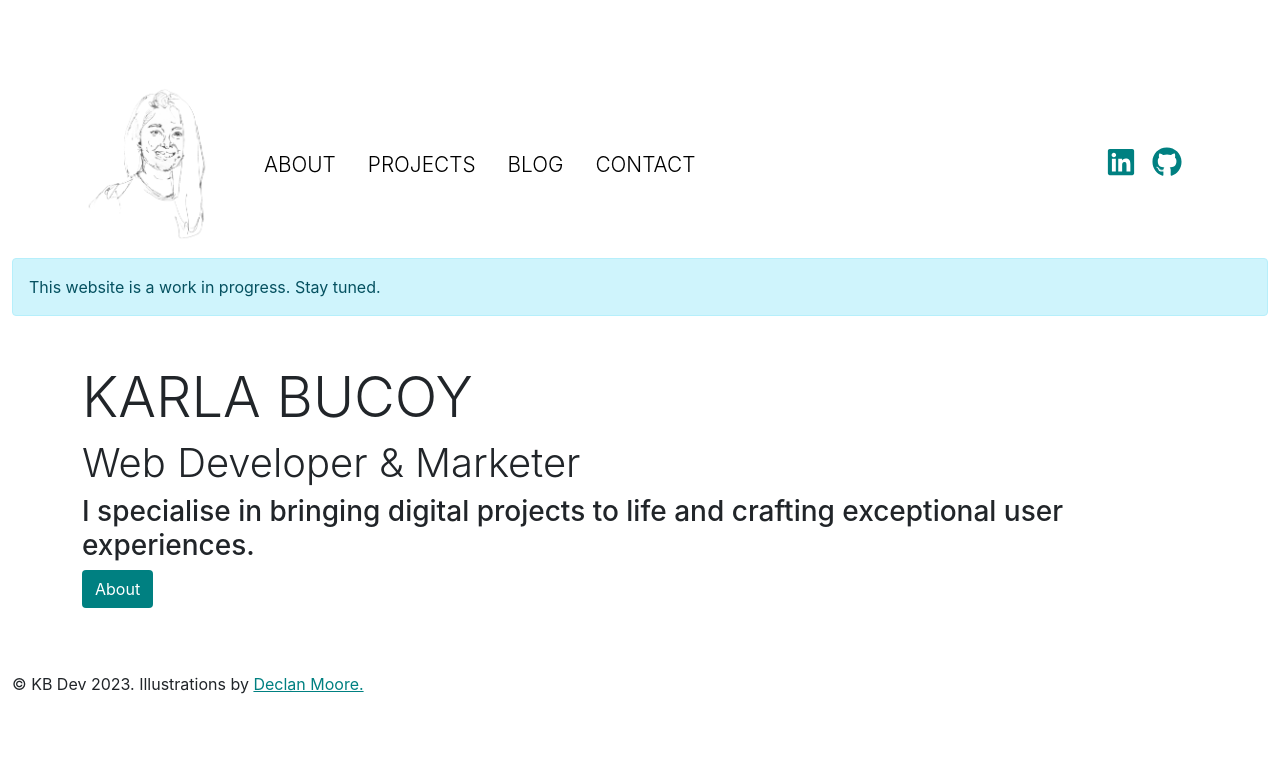
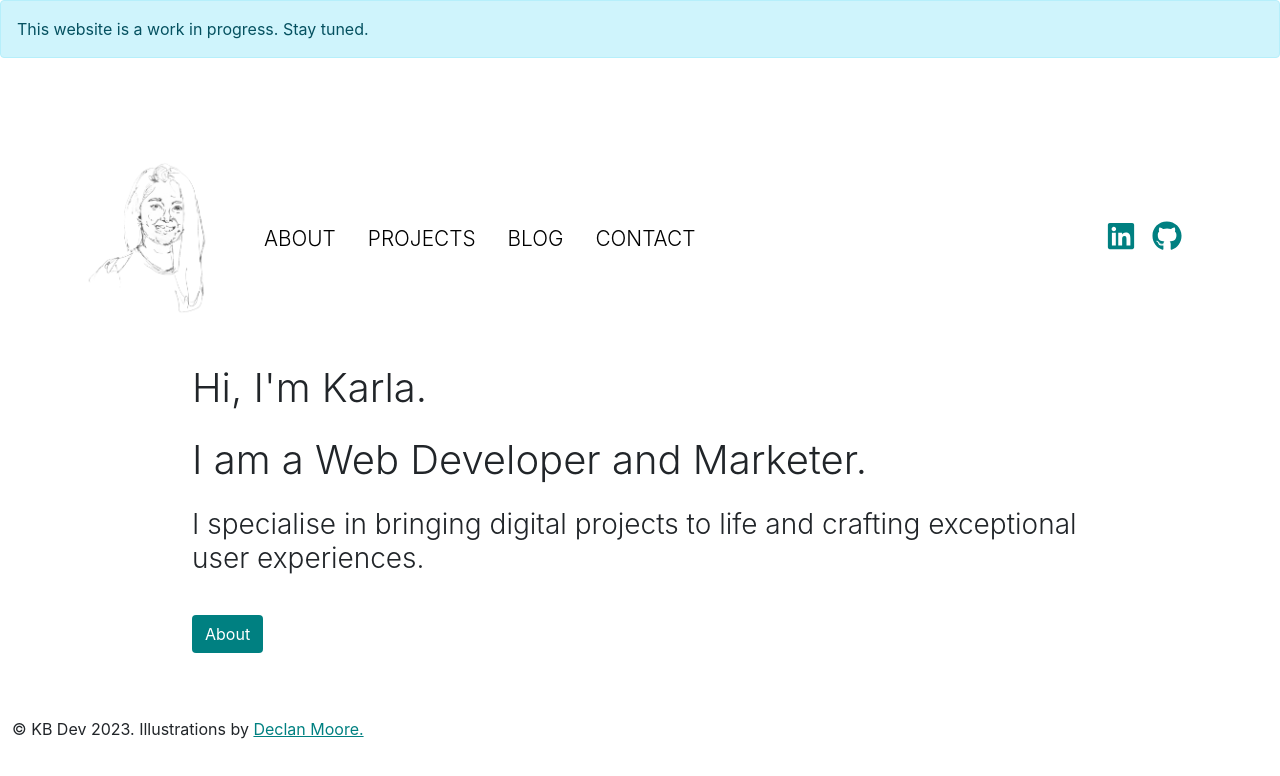
Before and after one commit to KarlaB3/portfolio, a React (Create React App) app: page / in a window 1280 px wide. Shown: the top 776 px of the page. Built offline with nearby package versions, Linux system fonts and the light colour scheme.

Commit message:
refactor: all pages styling for headings

```diff
--- a/public/custom.css
+++ b/public/custom.css
@@ -1,8 +1,13 @@
-/* navbar styling */
+/* font styling */
 #header {
   padding-top: 5em;
-  font-weight: 300;
+  font-weight: 350;
 }
+
+h1, h3 {
+  font-weight: 350;
+}
+
 
 /* nav link styling */
 .nav-link {
@@ -55,6 +60,12 @@
     text-decoration: none;
 }
 
+/* Home styling */
+#bodyPadding {
+  padding-left: 12em;
+  padding-right: 12em;
+}
+
 /* button styling */
 .btn {
     color: white;
--- a/src/App.js
+++ b/src/App.js
@@ -12,6 +12,9 @@ import { ContactPage } from './pages/ContactPage';
 function App() {
   return (
     <div className="App">
+      <div class="alert alert-info" role="alert">
+        This website is a work in progress. Stay tuned.
+      </div>
       <NavHeader />
         <Routes>
           <Route path="/" element={<HomePage />} />
--- a/src/components/AboutButton.jsx
+++ b/src/components/AboutButton.jsx
@@ -3,7 +3,7 @@ import { Link } from 'react-router-dom';
 export const AboutButton = () => {
   return (
     <Link to="/about">
-      <button type="button" className="btn">
+      <button type="button" className="btn my-4">
         About
       </button>
     </Link>
--- a/src/pages/AboutPage.jsx
+++ b/src/pages/AboutPage.jsx
@@ -3,8 +3,8 @@ import experience from './../Images/experience-img.png'
 
 export function AboutPage(props) {
     return (
-        <div className="container-xxl">
-            <h1>About page</h1>
+        <div className="container-xxl my-4" id="bodyPadding">
+            <h1 className="py-2">About Me</h1>
             <img className="img-pages" id="education-img" src={education} width="220" height="250" alt="Education"/>
             <img className="img-pages" id="experience-img" src={experience} width="250" height="250" alt="Experience"/>
         </div>
--- a/src/pages/BlogsPage.jsx
+++ b/src/pages/BlogsPage.jsx
@@ -3,8 +3,8 @@ import blogs from './../Images/blog-img.png'
 
 export const BlogsPage = () => {
   return (
-    <div className="container-xxl">
-      <img className="img-pages" id="blog-img" src={blogs} width="250" height="250" alt="Blog"/>
+    <div className="container-xxl my-4" id="bodyPadding">
+      <img className="img-pages" id="blog-img" src={blogs} alt="Blog"/>
       <h1>Blog</h1>
       <h6>My web dev journey</h6>
       <BlogsFetch />
--- a/src/pages/ContactPage.jsx
+++ b/src/pages/ContactPage.jsx
@@ -4,8 +4,8 @@ import contact from './../Images/contact-img.png'
 
 export function ContactPage(props) {
     return (
-        <div className="container-xxl">
-            <img className="img-pages" id="contact-img" src={contact} width="250" height="250" alt="Contact Form"/>
+        <div className="container-xxl my-4" id="bodyPadding">
+            <img className="img-pages" id="contact-img" src={contact} alt="Contact Form"/>
             <h1>Get in Touch</h1>
             <p>I'm available for marketing and web developer collaborations and freelance opportunities.</p>
             <ContactForm />
--- a/src/pages/HomePage.jsx
+++ b/src/pages/HomePage.jsx
@@ -1,19 +1,12 @@
-import profile from './../Images/profile-img.png'
 import { AboutButton } from '../components/AboutButton'
 
 export function HomePage(props) {
   return (
-    <div className="container-xxl">
-      <div class="alert alert-info" role="alert">
-        This website is a work in progress. Stay tuned.
+    <div className="container-xxl my-4" id="bodyPadding">
+        <h1 className="py-2">Hi, I'm Karla.</h1>
+        <h1 className="py-2">I am a Web Developer and Marketer.</h1>
+        <h3 className="py-2">I specialise in bringing digital projects to life and crafting exceptional user experiences.</h3>
+        <AboutButton />
       </div>
-      <div className="container my-5">
-
-              <h2 className="display-4">KARLA BUCOY</h2>
-              <h3 className="display-6">Web Developer & Marketer</h3>
-              <h3 className="display-7">I specialise in bringing digital projects to life and crafting exceptional user experiences.</h3>
-              <AboutButton />
-            </div>
-          </div>
     );
 };
--- a/src/pages/ProjectsPage.jsx
+++ b/src/pages/ProjectsPage.jsx
@@ -5,11 +5,11 @@ export const ProjectsPage = () => {
   //const targetProjectID = [573636775, 555806599, 607922602, 646332800, 642143267, 646375707];
 
   return (
-    <div className="container-xxl">
+    <div className="container-xxl my-5" id="bodyPadding">
       <div className="container my-5">
           <div className="row">
             <div className="col-lg-3">
-              <img className="img-pages" id="projects-img" src={projects} width="250" height="250" alt="Projects"/>
+              <img className="img-pages" id="projects-img" src={projects} alt="Projects"/>
             </div>
             <div className="col-lg-8">
               <div className="p-5 mt-4">
```
